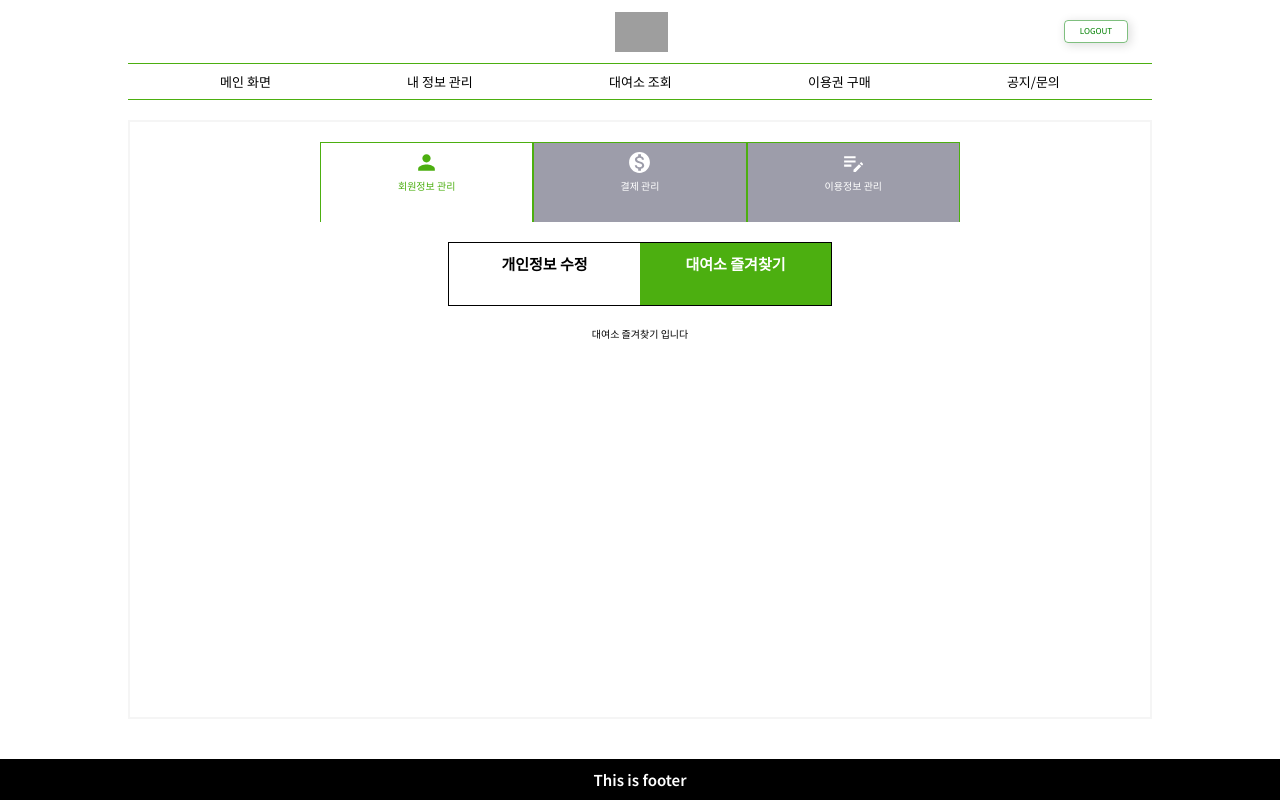
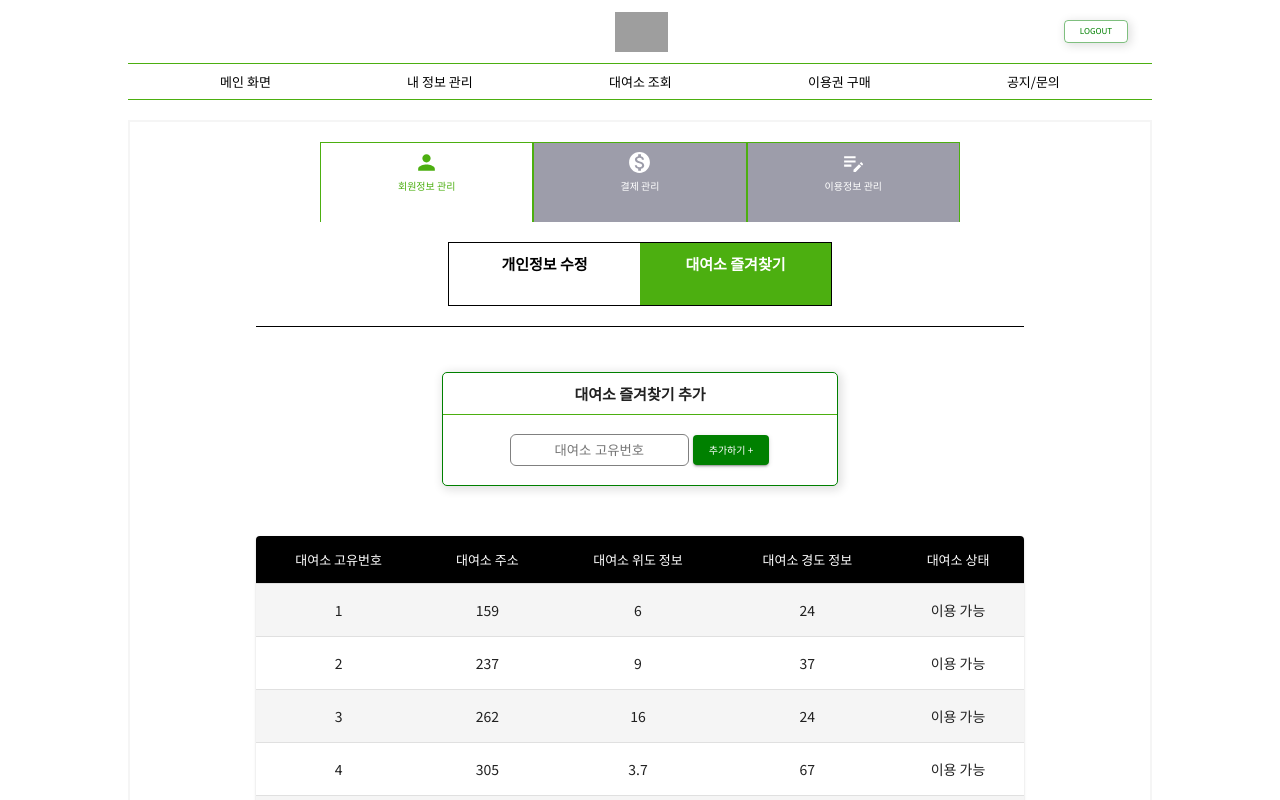
Before and after one commit to chany0ng/web-service-development, a React (Create React App) app in the folder frontend/project/: page /user/info/bookmark in a window 1280 px wide. Shown: the top 800 px of the page. Built offline with nearby package versions, Linux system fonts and the light colour scheme; grey boxes are pictures that could not be loaded; a web font is replaced by a local one.

Commit message:
feat(BookMark): 즐겨찾기 페이지 추가(기능 제외)

```diff
--- a/frontend/project/src/pages/User/UserInfo/UserInfoBookMark.js
+++ b/frontend/project/src/pages/User/UserInfo/UserInfoBookMark.js
@@ -1,16 +1,89 @@
 import Layout from '../../../layouts/Layout';
 import TabBar from '../../../components/TabBar/TabBar';
 import InnerTabBar from '../../../components/TabBar/InnerTabBar';
+import Article from '../../../layouts/Article';
+import styles from './UserInfoBookMark.module.scss';
+import { Card, Container, Button } from '@mui/material';
+import { useState } from 'react';
+import CustomTable from '../../../components/Table/CustomTable';
 
 const innerTitle = ['개인정보 수정', '대여소 즐겨찾기'];
 const outerTab = 'info';
-const selectedTab = 'bookmark';
+const innerTab = 'bookmark';
+
+// 테이블에 넘길 값
+const head = [
+  '대여소 고유번호',
+  '대여소 주소',
+  '대여소 위도 정보',
+  '대여소 경도 정보',
+  '대여소 상태'
+];
+const body = [
+  { name: '1', calories: 159, fat: 6.0, carbs: 24, protein: '이용 가능' },
+  {
+    name: '2',
+    calories: 237,
+    fat: 9.0,
+    carbs: 37,
+    protein: '이용 가능'
+  },
+  { name: '3', calories: 262, fat: 16.0, carbs: 24, protein: '이용 가능' },
+  { name: '4', calories: 305, fat: 3.7, carbs: 67, protein: '이용 가능' },
+  { name: '5', calories: 356, fat: 16.0, carbs: 49, protein: '폐쇄' }
+];
+
 const UserInfoBookMark = () => {
+  const [station, setStation] = useState('');
+  const inputStationHandler = (e) => {
+    e.preventDefault();
+    const newStation = e.target.value;
+    setStation(newStation);
+  };
+  const addStationHandler = (e) => {
+    e.preventDefault();
+    // api요청하기
+    // 1. 정상: 받아온 데이터로 즐겨찾기에 추가
+    // 2. 비정상: alert처리
+  };
   return (
     <Layout>
       <TabBar title={innerTitle} select={outerTab} />
-      <InnerTabBar title={innerTitle} select={selectedTab} />
-      <div>대여소 즐겨찾기 입니다</div>
+      <InnerTabBar title={innerTitle} select={innerTab} />
+      <Article>
+        <Container maxWidth="xs">
+          <Card
+            variant="outlined"
+            sx={{
+              borderColor: 'primary.main',
+              padding: '0px',
+              borderRadius: '5px'
+            }}
+            className={styles.card}
+          >
+            <h2>대여소 즐겨찾기 추가</h2>
+            <div className={styles.favorite}>
+              <input
+                type="text"
+                name="location_id"
+                id="location_id"
+                value={station}
+                onChange={inputStationHandler}
+                placeholder="대여소 고유번호"
+              />
+              <Button
+                variant="contained"
+                color="primary"
+                sx={{ fontSize: '1rem' }}
+                onClick={addStationHandler}
+              >
+                추가하기 +
+              </Button>
+            </div>
+          </Card>
+        </Container>
+        <CustomTable headData={head} bodyData={body} />
+      </Article>
     </Layout>
   );
 };
--- a/frontend/project/src/pages/User/UserInfo/UserInfoBookMark.module.scss
+++ b/frontend/project/src/pages/User/UserInfo/UserInfoBookMark.module.scss
@@ -0,0 +1,25 @@
+@import '../../../styles/reset.scss';
+
+.card {
+  margin: 15px 0 15px 0;
+  box-shadow: $boxShadow;
+  &:hover {
+    box-shadow: $boxShadowHover;
+  }
+  h2 {
+    padding: 10px;
+    border-bottom: 1px solid $primaryLight;
+  }
+}
+
+.favorite {
+  display: flex;
+  justify-content: center;
+  align-items: center;
+  padding: 20px;
+  input {
+    height: 30px;
+    margin-right: 5px;
+    border-radius: 5px;
+  }
+}
--- /dev/null
+++ b/frontend/project/src/pages/User/UserInfo/css/UserInfoBookMark.module.min.css
@@ -0,0 +1 @@
+*{margin:0;padding:0;border:0;vertical-align:baseline;box-sizing:border-box;text-align:center}html{font-size:62.5%;height:100%}body{font-family:"Noto Sans KR",sans-serif;min-width:320px;height:100%}ol,ul,li{list-style:none}article,aside,details,figcaption,figure,footer,header,hgroup,menu,nav,section{display:block}.card{margin:15px 0 15px 0;box-shadow:2px 2px 10px 2px rgba(0,0,0,.12)}.card:hover{box-shadow:3px 3px 10px 3px rgba(0,0,0,.25)}.card h2{padding:10px;border-bottom:1px solid #4caf10}.favorite{display:flex;justify-content:center;align-items:center;padding:20px}.favorite input{height:30px;margin-right:5px;border-radius:5px}
```
